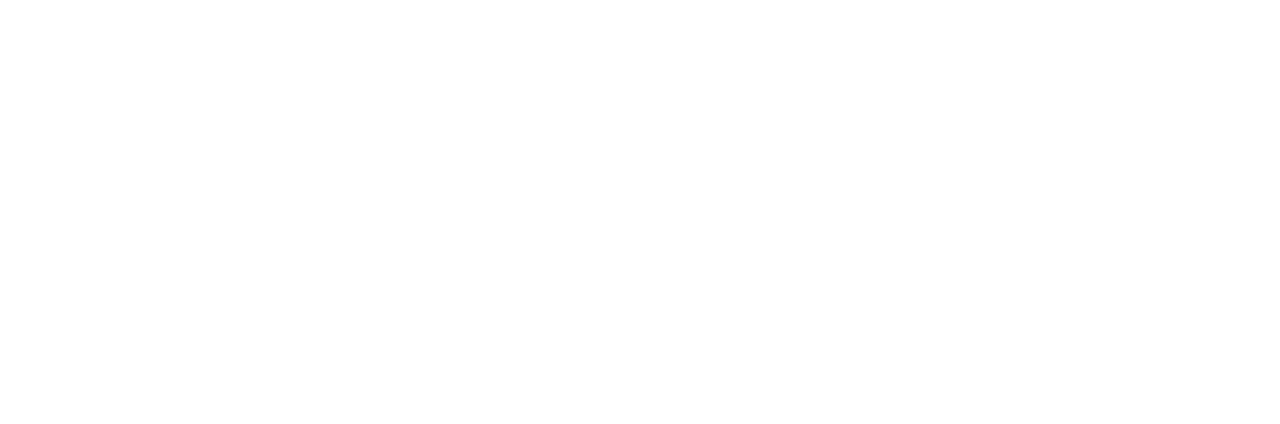
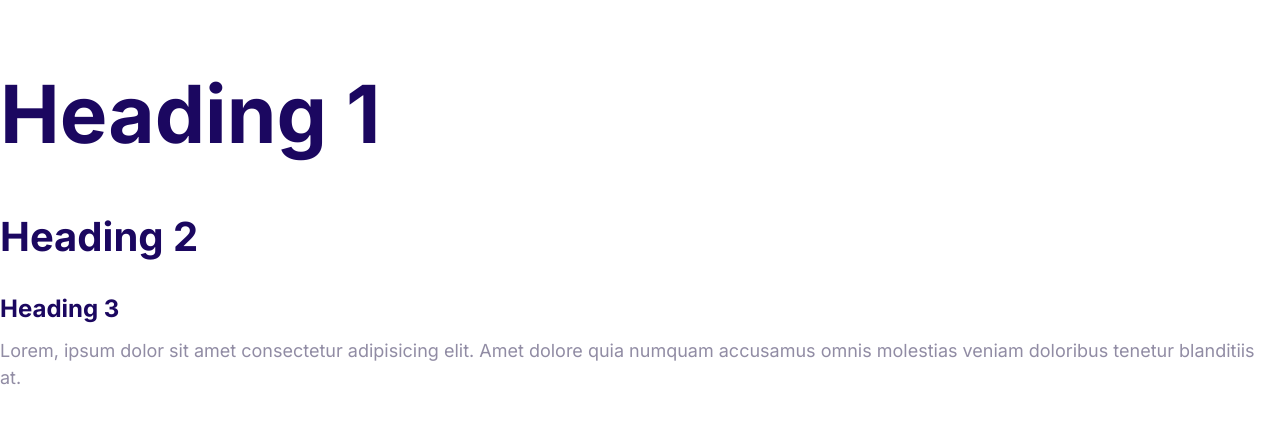
Before and after one commit to smjebelli/SampleSite, a plain HTML site: page indes.html in a window 1280 px wide. Drawn offline with Linux system fonts and the light colour scheme.

Commit message:
define typography

```diff
--- a/css/styles.css
+++ b/css/styles.css
@@ -5,3 +5,47 @@
   --color-headings: #1b0760;
   --color-body: #918ca4;
 }
+html {
+  font-size: 62.5%;
+}
+
+body {
+  font-family: Inter, Arial, Helvetica, sans-serif;
+  color: var(--color-body);
+  font-size: 2.4rem;
+  line-height: 1.5; /*1.5 of current font size*/
+}
+h1,
+h2,
+h3 {
+  color: var(--color-headings);
+  margin-bottom: 1rem;
+}
+
+h1 {
+  font-size: 7rem;
+}
+h2 {
+  font-size: 4rem;
+}
+h3 {
+  font-size: 3rem;
+}
+p {
+  margin-top: 0;
+}
+
+@media screen and (min-width: 1024px) {
+  body {
+    font-size: 1.8rem;
+  }
+  h1 {
+    font-size: 8rem;
+  }
+  h2 {
+    font-size: 4rem;
+  }
+  h3 {
+    font-size: 2.4rem;
+  }
+}
--- a/indes.html
+++ b/indes.html
@@ -5,8 +5,24 @@
     <meta charset="UTF-8" />
     <meta http-equiv="X-UA-Compatible" content="IE=edge" />
     <meta name="viewport" content="width=device-width, initial-scale=1.0" />
+    <link rel="preconnect" href="https://fonts.googleapis.com" />
+    <link rel="preconnect" href="https://fonts.gstatic.com" crossorigin />
+    <link
+      href="https://fonts.googleapis.com/css2?family=Inter:wght@400;700&display=swap"
+      rel="stylesheet"
+    />
+
+    <link rel="stylesheet" href="css/normalize.css " />
     <link rel="stylesheet" href="css/styles.css " />
     <title></title>
   </head>
-  <body></body>
+  <body>
+    <h1>Heading 1</h1>
+    <h2>Heading 2</h2>
+    <h3>Heading 3</h3>
+    <p>
+      Lorem, ipsum dolor sit amet consectetur adipisicing elit. Amet dolore quia
+      numquam accusamus omnis molestias veniam doloribus tenetur blanditiis at.
+    </p>
+  </body>
 </html>
```
